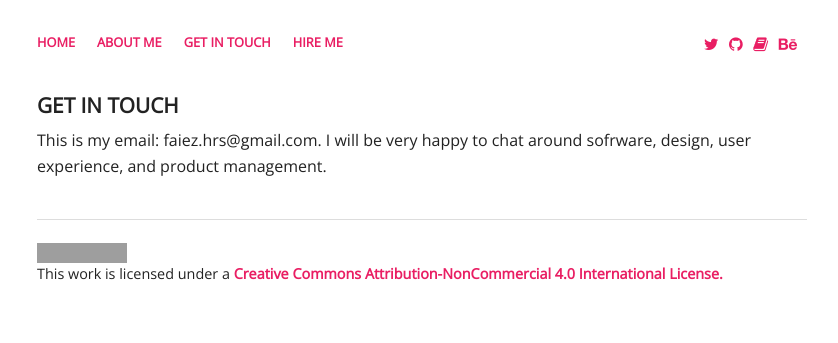
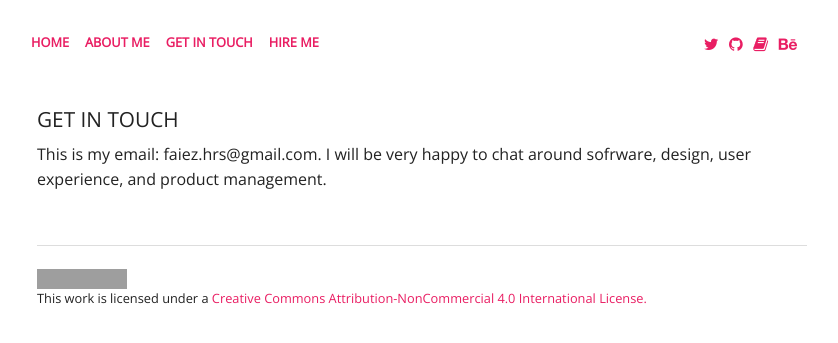
Before and after one commit to haresfaiez/haresfaiez.github.io, a Jekyll site: the page built from get-in-touch.md, in a window 1280 px wide. Shown: the top 343 px of the page, without its empty margins (218-1056 px from the left). Built offline with Jekyll 4.4.1, drawn with Linux system fonts in a browser that asks for light colours; some web fonts are replaced; grey boxes are pictures that could not be loaded.

```diff
--- a/_sass/custom/_spacing.scss
+++ b/_sass/custom/_spacing.scss
@@ -1,4 +1,6 @@
 $paragraph-margin-bottom: 2rem;
+$heading-margin-bottom  : 1rem;
+$inline-list-default-float-list-margin: 1rem !default;
 
 @mixin horizontal-block {
   padding: {
@@ -20,7 +22,7 @@ $paragraph-margin-bottom: 2rem;
 }
 
 .vertical-outset {
-  margin-bottom: 0;
+  margin-bottom: $heading-margin-bottom;
 }
 
 .horizontal-icons a {
--- a/_sass/custom/_typography.scss
+++ b/_sass/custom/_typography.scss
@@ -5,33 +5,32 @@ $sans-serif-font: "Open Sans", sans-serif !default;
 
 $default-font-size: 1rem;
 $tiny-font-size   : 0.8rem;
-$small-font-size  : 0.9rem;
 $medium-font-size : 1.3rem;
 $big-font-size    : 1.5rem;
 
 @mixin header($font-size: $medium-font-size) {
   font: {
-    weight: bold;
     size  : $font-size;
     family: $sans-serif-font;
   }
 }
 
 body {
-  font-family: $sans-serif-font;
-  font-size  : $default-font-size;
-}
-
-a {
-  font-weight: bold;
+  font: {
+    family: $sans-serif-font;
+    size  : $default-font-size;
+  }
 }
 
 .inline-list > li > a {
-  font-size: $tiny-font-size;
+  font: {
+    size  : $tiny-font-size;
+    weight: bold;
+  }
 }
 
 aside {
-  font-size: $small-font-size;
+  font-size: $tiny-font-size;
 }
 
 h1 {
@@ -42,13 +41,11 @@ h2, h3, h4, h5, h6 {
   @include header;
 }
 
-h3 {
-  font-size: 1rem;
-  font-weight: none;
-}
-
 .bloc .header {
-  font-size: 0.8rem;
+  font: {
+    size  : $tiny-font-size;
+    weight: bold;
+  }
 }
 
 .text-bloc aside {
--- a/css/main.scss
+++ b/css/main.scss
@@ -5,10 +5,10 @@
 @import
           "custom/color"
         , "custom/grid"
+        , "custom/spacing"
         , "foundation/grid"
         , "foundation/type"
         , "foundation/inline-lists"
         , "font-awesome/scss/font-awesome"
-        , "custom/spacing"
         , "custom/typography"
 ;
```
Also changed, not shown: _includes/about-me.html (+5 -5 lines), _includes/posts.html (+6 -6 lines).
